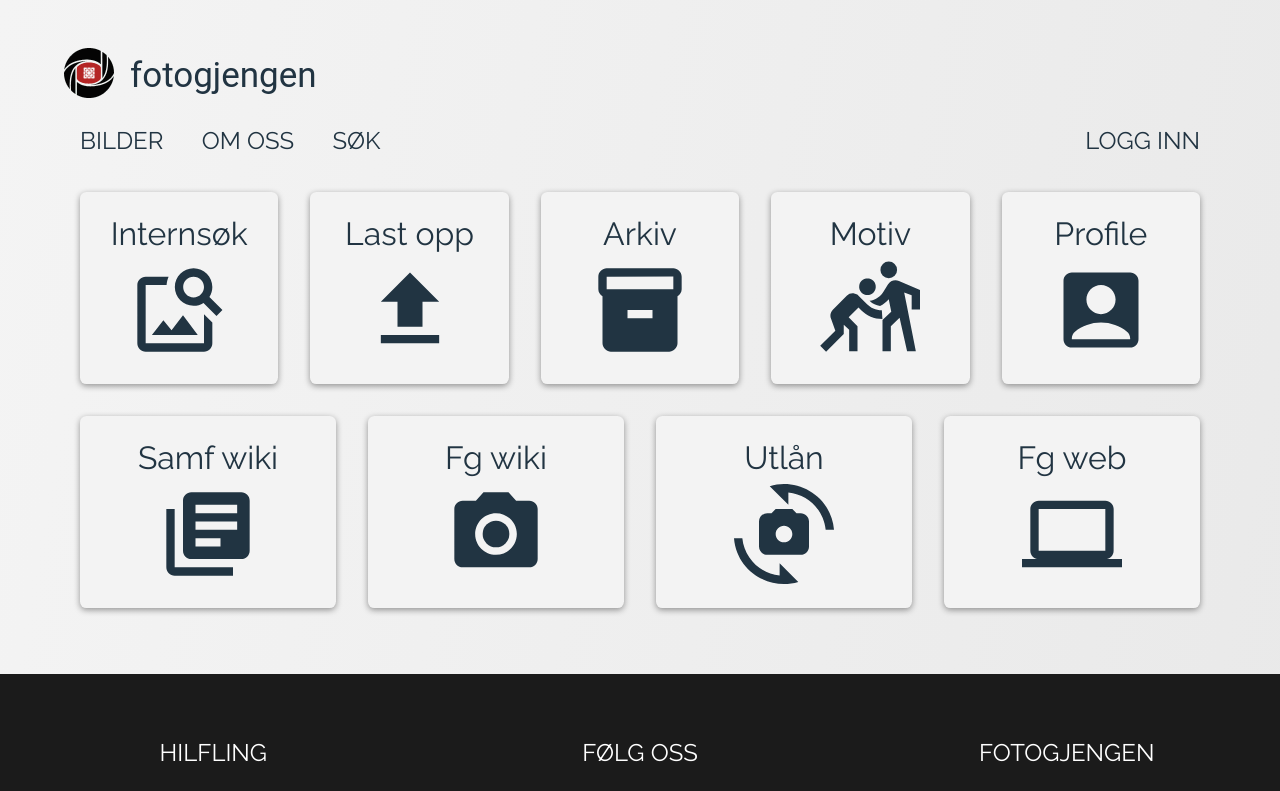
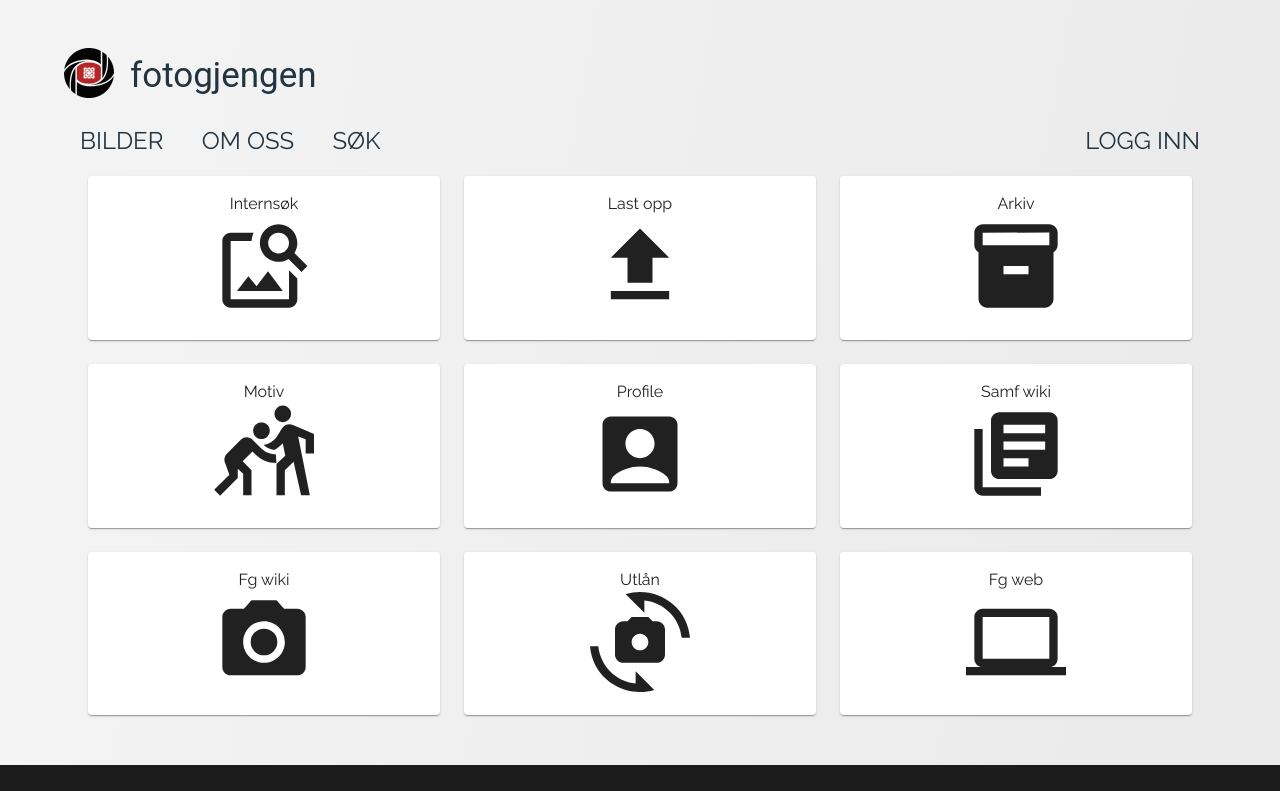
Before and after one commit to Fotogjengen/hilfling-frontend-extern, a React (Create React App) app: page /intern in a window 1280 px wide. Shown: the top 791 px of the page. Built offline with nearby package versions, Linux system fonts and the light colour scheme.

Commit message:
Fix/endre/intern nav to mui (#560)
* made the nav to use MUI

* fixed whole to be a link

* removed unused stuff

Co-authored-by: endre2112 <endrerm@samfundet.no>

```diff
--- a/src/views/Intern/InternNav/InternNav.module.css
+++ /dev/null
@@ -1,44 +0,0 @@
-.container {
-    display: flex;
-    align-items: center;
-    flex-direction: column;
-    font-size: 2rem;
-}
-
-.head {
-    text-align: center;
-    width: 95%;
-    margin-bottom: 0.5rem;
-
-
-}
-
-.linkContainer {
-    width: 100%;
-    display: flex;
-    justify-content: center;
-    flex-wrap: wrap;
-
-
-}
-
-
-.linkBox {
-    box-shadow: rgba(0, 0, 0, 0.4) 0px 2px 6px 0px;
-    background-color: #f3f3f3;
-    flex-grow: 1;
-    font-size: 2rem;
-    border-radius: 0.4rem;
-    display: flex;
-    align-items: center;
-    flex-direction: column;
-    width: 12rem;
-    height: 12rem;
-    margin: 1rem;
-    padding: 1rem;
-}
-
-
-.linkBox:hover {
-    transform: scale(1.01);
-}
--- a/src/views/Intern/InternNav/InternNav.tsx
+++ b/src/views/Intern/InternNav/InternNav.tsx
@@ -1,5 +1,4 @@
 import React from "react";
-import styles from "./InternNav.module.css";
 
 import ImageSearchIcon from "@mui/icons-material/ImageSearch";
 import InventoryIcon from "@mui/icons-material/Inventory";
@@ -11,6 +10,9 @@ import CameraAltIcon from "@mui/icons-material/CameraAlt";
 import CameraswitchIcon from "@mui/icons-material/Cameraswitch";
 import ComputerIcon from "@mui/icons-material/Computer";
 import { Link } from "react-router-dom";
+
+import { experimentalStyled as styled } from "@mui/material/styles";
+import { Container, Grid, Paper, Typography } from "@mui/material";
 
 const InternNav = () => {
   const iconSize = 100;
@@ -62,19 +64,31 @@ const InternNav = () => {
     },
   ];
 
+  const Item = styled(Paper)(({ theme }) => ({
+    padding: theme.spacing(2),
+    textAlign: "center",
+    color: theme.palette.text.primary,
+  }));
+
   return (
-    <>
-      <div className={styles.container}>
-        <div className={styles.linkContainer}>
-          {internLinks.map((link, index) => (
-            <Link className={styles.linkBox} key={index} to={link.to}>
-              {link.name}
-              {link.icon}
+    <Container>
+      <Grid
+        container
+        spacing={{ xs: 2, md: 3 }}
+        columns={{ xs: 4, sm: 8, md: 12 }}
+      >
+        {internLinks.map((link, index) => (
+          <Grid item xs={2} sm={4} md={4} key={index}>
+            <Link to={link.to}>
+              <Item>
+                <Typography>{link.name}</Typography>
+                {link.icon}
+              </Item>
             </Link>
-          ))}
-        </div>
-      </div>
-    </>
+          </Grid>
+        ))}
+      </Grid>
+    </Container>
   );
 };
 
```
